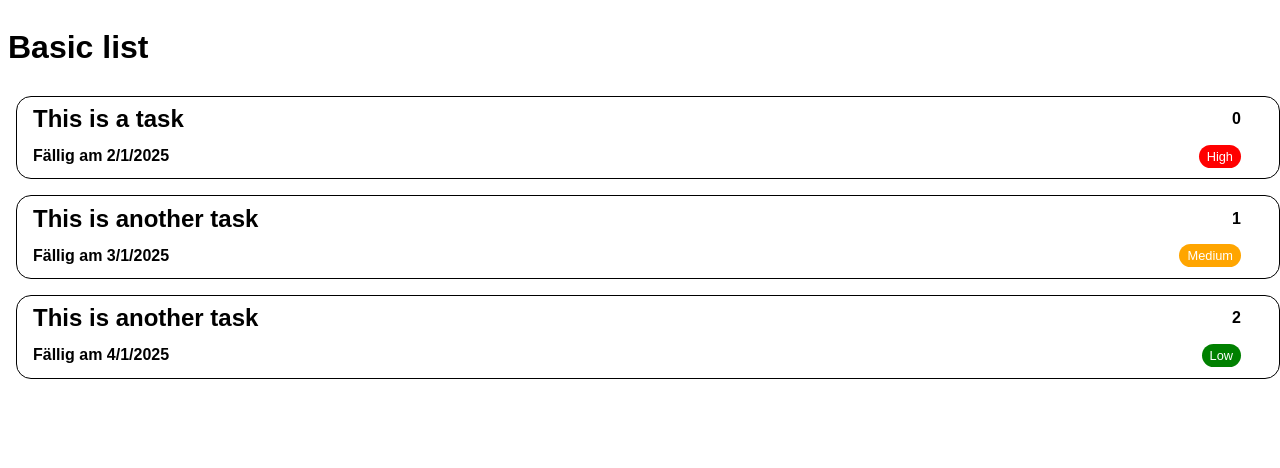
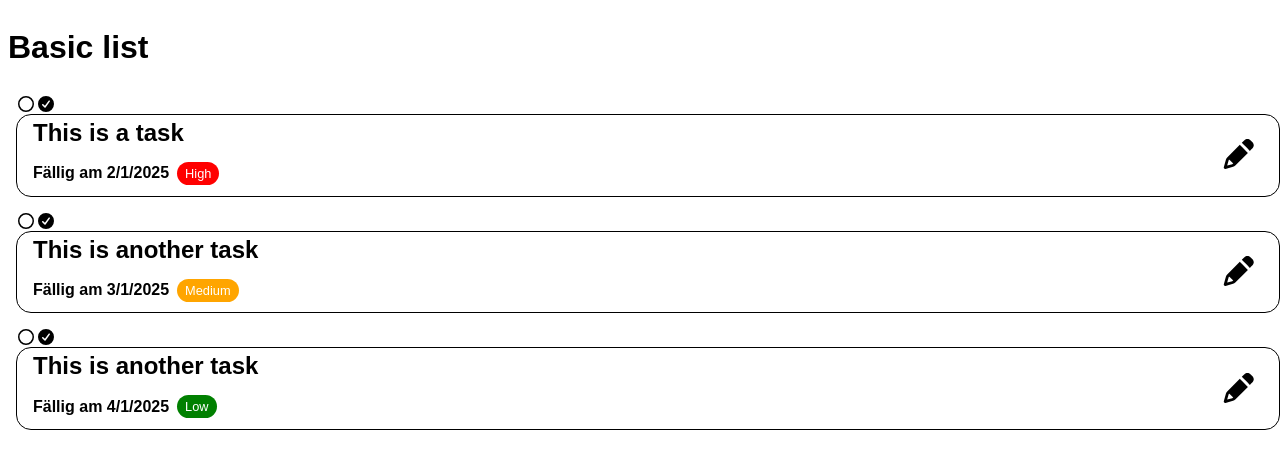
Before and after one commit to keckamreck/backendbanditen, a Next.js app: page /list in a window 1280 px wide. Shown: the top 468 px of the page. Built offline with nearby package versions, Linux system fonts and the light colour scheme.

Commit message:
changed card view

```diff
--- a/src/app/_components/card.module.css
+++ b/src/app/_components/card.module.css
@@ -1,28 +1,45 @@
 .container {
-  display: flex;
-  flex-direction: column;
   padding: 0.5em;
 }
 
 .card {
   border: 1px solid black;
   border-radius: 15px;
-  padding: 4px 38px 4px 16px;
+  padding: 4px 16px;
+  display: grid;
+  grid-template-columns: 1fr auto;
+  grid-template-areas:
+    "title button"
+    "infos button";
+  gap: 5px;
+  gap: 0.5em;
 }
 
 .card > .row {
-    display: flex;
-    flex-wrap: nowrap;
-    flex-direction: row;
-    align-items: center;
-    justify-content: space-between;
-    height: 2.3em;
+  grid-area: infos;
+  display: flex;
+  flex-direction: row;
+  align-items: center;
+  justify-content: flex-start;
+  gap: 0.5em;
+  height: 2.3em;
 }
 
-.row > h1 {
+.card > h1 {
+  grid-area: title;
   font-size: x-large;
+  margin: 0;
+}
+
+.buttonEdit {
+  grid-area: button;
+  background-color: transparent;
+  border: none;
+  justify-self: right;
+  font-size: 30px;
 }
 
 .row > h3 {
   font-size: medium;
+  margin: 0;
 }
--- a/src/app/_components/card.tsx
+++ b/src/app/_components/card.tsx
@@ -1,7 +1,11 @@
-import { PriorityBadge } from './badge';
-import { Task } from '@/app/_models/task';
-import { getPriority } from '@/app/_lib/priority';
-import styles from './card.module.css'
+import { FontAwesomeIcon } from "@fortawesome/react-fontawesome";
+import { faPencil } from "@fortawesome/free-solid-svg-icons";
+import { faCircle } from "@fortawesome/free-regular-svg-icons";
+import { faCheckCircle } from "@fortawesome/free-solid-svg-icons";
+import { PriorityBadge } from "./badge";
+import { Task } from "@/app/_models/task";
+import { getPriority } from "@/app/_lib/priority";
+import styles from "./card.module.css";
 
 export interface TaskProps {
   task: Task;
@@ -11,14 +15,18 @@ export function TaskCard(props: TaskProps) {
   const task = props.task;
   return (
     <div className={styles.container}>
+      <div className={styles.check}>
+        <FontAwesomeIcon icon={faCircle} />
+        <FontAwesomeIcon icon={faCheckCircle} />
+      </div>
       <div className={styles.card}>
-        <div className={styles.row}>
-          <h1>{task.title}</h1>
-          <h4>{task.id}</h4>
-        </div>
+        <h1>{task.title}</h1>
+        <button className={styles.buttonEdit}>
+          <FontAwesomeIcon icon={faPencil} />
+        </button>
         <div className={styles.row}>
           <h3>Fällig am {task.deadline?.toLocaleDateString()}</h3>
-          <PriorityBadge priority={task.priority}/>
+          <PriorityBadge priority={task.priority} />
         </div>
       </div>
     </div>
```
